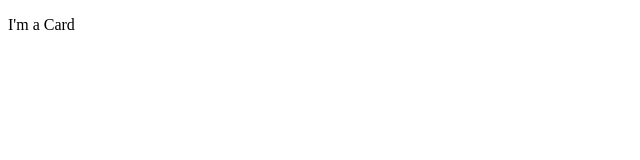
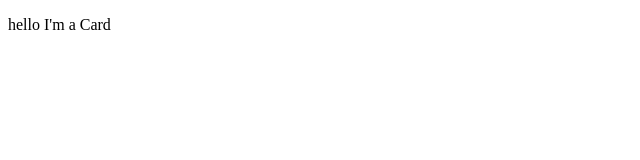
Before and after one commit to AlexLewis10/learn-to-hook, a React (Create React App) app: page / in a window 1280 px wide. Shown: the top 160 px of the page, without its empty margins (0-640 px from the left). Built offline with nearby package versions, Linux system fonts and the light colour scheme.

Commit message:
Add props to give greeting

```diff
--- a/src/components/card.js
+++ b/src/components/card.js
@@ -1,9 +1,12 @@
-import React from 'react'
+import React, { useState } from 'react'
 
-const Card = () => {
+const Card = (props) => {
+  const [hello, setHello] = useState(props)
+
+
   return (
     <div>
-      <p>I'm a Card</p>
+      <p>{props.hello} I'm a Card</p>
     </div>
   )
 }
--- a/src/components/cards.js
+++ b/src/components/cards.js
@@ -3,9 +3,10 @@ import Card from './card'
 
 const Cards = () => {
 
+
   return (
     <div>
-      <Card />
+      <Card hello={'hello'} />
     </div>
   )
 }
```
